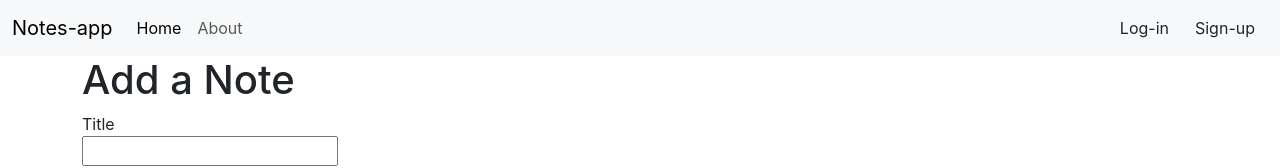
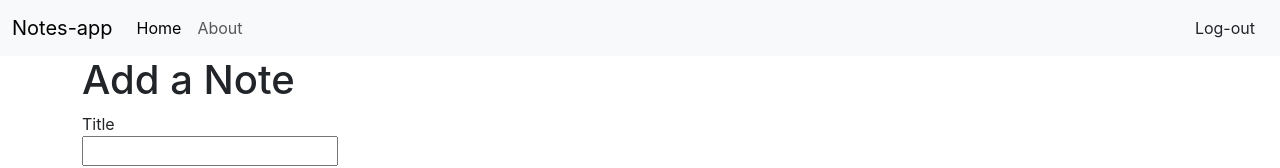
Before and after one commit to CS-parth/Notes-app, a React (Create React App) app: page / in a window 1280 px wide. Shown: the top 168 px of the page. Built offline with nearby package versions, Linux system fonts and the light colour scheme; no server answers; sample sign-in values are in the browser's storage.

Commit message:
Added LocalStoage Implementaion

```diff
--- a/src/components/Login.js
+++ b/src/components/Login.js
@@ -19,7 +19,6 @@ const Login = (props) => {
             body: JSON.stringify(data)
         });
         const json = await response.json();
-        console.log(json);
         if(json.success){
             // ave the auth token and redirect
             localStorage.setItem('token',json.authToken);
--- a/src/components/Navbar.js
+++ b/src/components/Navbar.js
@@ -1,11 +1,14 @@
 import React from 'react';
-import { Link, useLocation } from 'react-router-dom';
+import { Link, useLocation, useNavigate } from 'react-router-dom';
 
 
 const Navbar = () => {
   let location = useLocation();
-
-
+  const navigate = useNavigate();
+  const handeLogout = (e)=>{
+    localStorage.removeItem('token');
+    navigate('/login');
+  }
   return (
     <>
         <nav className="navbar navbar-expand-lg bg-body-tertiary">
@@ -21,10 +24,13 @@ const Navbar = () => {
                 <Link className={`nav-link ${location.pathname === "/about" ? "active" : ""}`} to="/about">About</Link>
               </li>
             </ul>
-            <form className="d-flex" role="search">
+            {localStorage.getItem('token') == null && <form className="d-flex">
               <Link className="btn btn-primary-mx-2" to="/login" role="button">Log-in</Link>
               <Link className="btn btn-primary-mx-2" to="/signup" role="button">Sign-up</Link>
-            </form>
+            </form>}
+            {localStorage.getItem('token') && <button onClick={handeLogout} className="d-flex btn btn-primary-mx-2" >
+              Log-out
+          </button>}
           </div>
         </div>
       </nav>
--- a/src/components/Notes.js
+++ b/src/components/Notes.js
@@ -2,13 +2,18 @@ import { React, useContext, useEffect, useRef, useState } from 'react'
 import noteContext from '../context/notes/NoteContext';
 import Noteitem from './Noteitem';
 import Addnote from './Addnote';
+import { useNavigate } from 'react-router-dom';
 
 const Notes = (props) => {
     const context = useContext(noteContext);
     const { notes, getNotes, addNote,editNote } = context;
-
+    const navigate = useNavigate();
     useEffect(() => {
-        getNotes();
+        if(localStorage.getItem('token') != null){
+            getNotes();
+        }else{
+            navigate('/login');
+        }
     }, [])
 
     const updateNote = (note) => {
--- a/src/context/notes/NoteState.js
+++ b/src/context/notes/NoteState.js
@@ -18,7 +18,7 @@ const NoteState = (props) => {
         method: 'GET',
         headers: {
           'Content-Type': 'application/json',
-          'auth-token': "eyJhbGciOiJIUzI1NiIsInR5cCI6IkpXVCJ9.eyJ1c2VyIjp7ImlkIjoiNjRlNzQwZjAyYjBhYTYyMWQwMDcxNDU5In0sImlhdCI6MTY5Mjg3NzA0MH0.qDrp-F25nPRtpNUZ8TLYogtDyHK_-yZPe_L_P1S7thU"
+          'auth-token': localStorage.getItem('token')
         }
       });
       const json = await response.json();
@@ -32,7 +32,7 @@ const NoteState = (props) => {
       method: 'POST',
       headers: {
         'Content-Type': 'application/json',
-        'auth-token': "eyJhbGciOiJIUzI1NiIsInR5cCI6IkpXVCJ9.eyJ1c2VyIjp7ImlkIjoiNjRlNzQwZjAyYjBhYTYyMWQwMDcxNDU5In0sImlhdCI6MTY5Mjg3NzA0MH0.qDrp-F25nPRtpNUZ8TLYogtDyHK_-yZPe_L_P1S7thU"
+        'auth-token': localStorage.getItem('token')
       },
       body: JSON.stringify({title,description,tag})
     });
```
